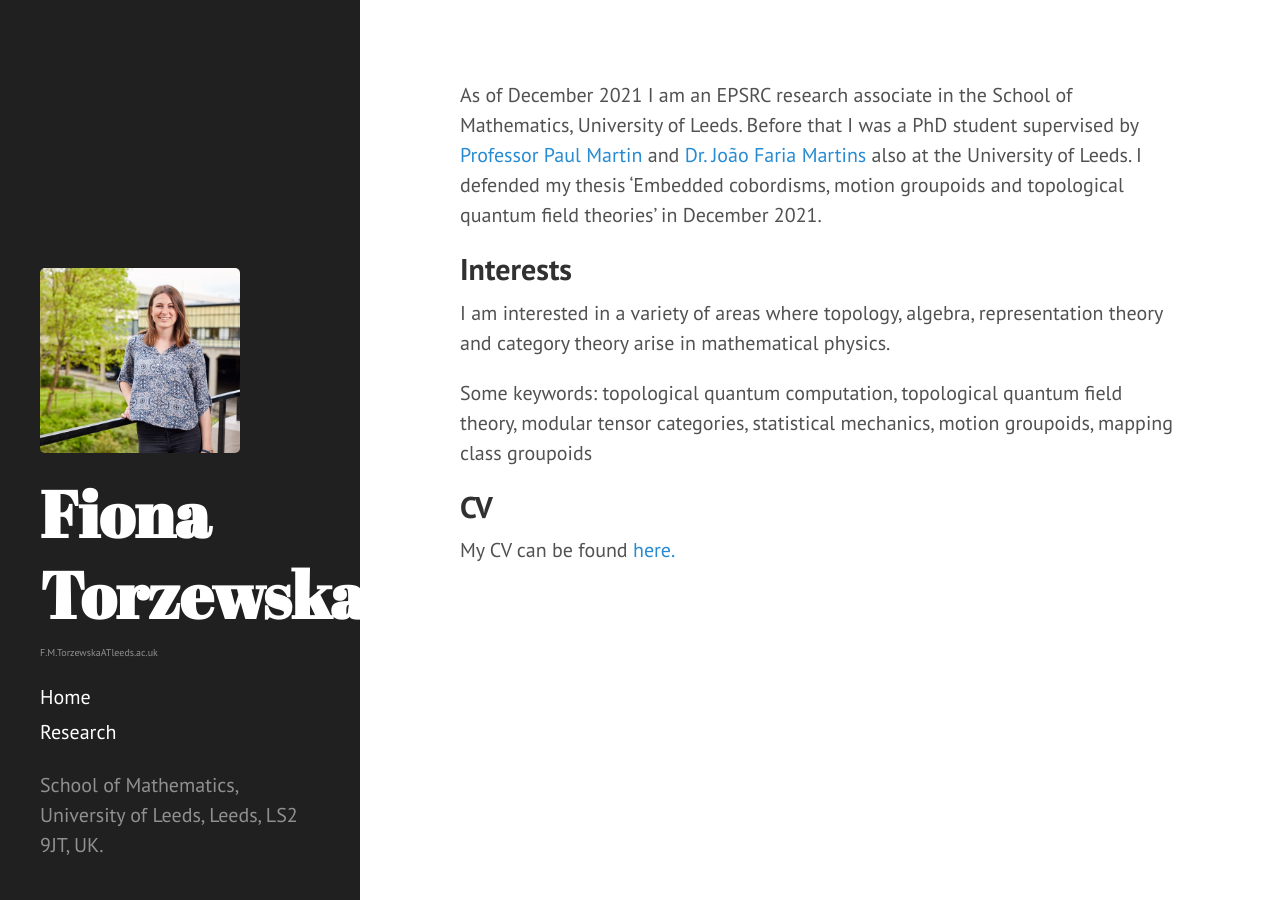
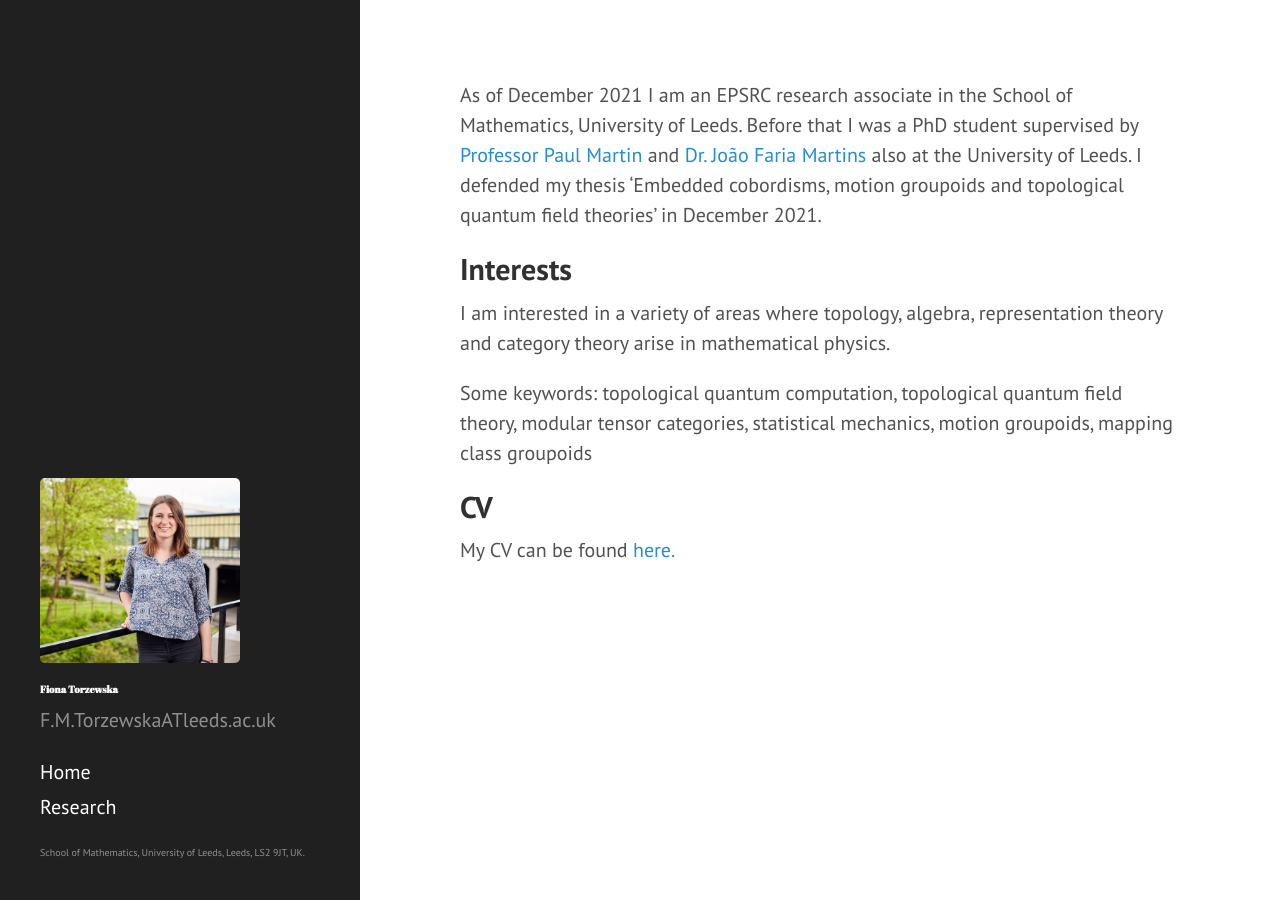
Before and after one commit to fionatorzewska/fionatorzewska.github.io, a Jekyll site: the page built from index.md, in a window 1280 px wide. Built offline with Jekyll 4.4.1, drawn with Linux system fonts in a browser that asks for light colours; Markdown is read by kramdown in place of the engine named in the settings; the list of posts is cut into pages by our own code.

Commit message:
Update sidebar.html

```diff
--- a/_includes/sidebar.html
+++ b/_includes/sidebar.html
@@ -1,13 +1,13 @@
 <div class="sidebar">
   <div class="container sidebar-sticky">
     <div class="sidebar-about">
-      <img src="Images/Me.jpg" width="200" align="centre">
-      <h1 size=small>
+      <img src="Images/Me.jpg" width="200" align="middle">
+      <h1 style="font-size:50%">
         <a href="{{ '/' | relative_url }}">
           {{ site.title }}
         </a>
       </h1>
-      <p style="font-size:50%"> F.M.TorzewskaATleeds.ac.uk </p>
+      <p > F.M.TorzewskaATleeds.ac.uk </p>
     </div>
 
     <nav class="sidebar-nav">
@@ -32,6 +32,6 @@
     </nav>
 
    <!--- <p>&copy; {{ site.time | date: '%Y' }}. All rights reserved.</p> --->
-      <p size="-2">School of Mathematics, University of Leeds, Leeds,</em> LS2 9JT, UK. </p>
+      <p style="font-size:50%">School of Mathematics, University of Leeds, Leeds,</em> LS2 9JT, UK. </p>
   </div>
 </div>
```
